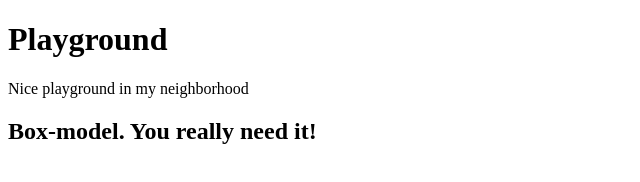
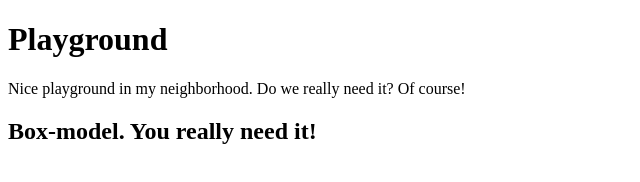
Before and after one commit to elwira-m/elvi1, a plain HTML site: page index.html in a window 1280 px wide. Shown: the whole page, without its empty margins (0-640 px from the left). Drawn offline with nearby package versions, Linux system fonts and the light colour scheme; files that its build step writes are made by us from their sources.

Commit message:
add new content in paragraph

```diff
--- a/index.html
+++ b/index.html
@@ -7,7 +7,7 @@
 			    <body>
 			            <div class="section playground">
 				                <h1>Playground</h1>
-					    <p>Nice playground in my neighborhood</p>
+					    <p>Nice playground in my neighborhood. Do we really need it? Of course!</p>
 							            </div>
 								            <div>
 									                <h2>Box-model. You really need it!</h2>
```
